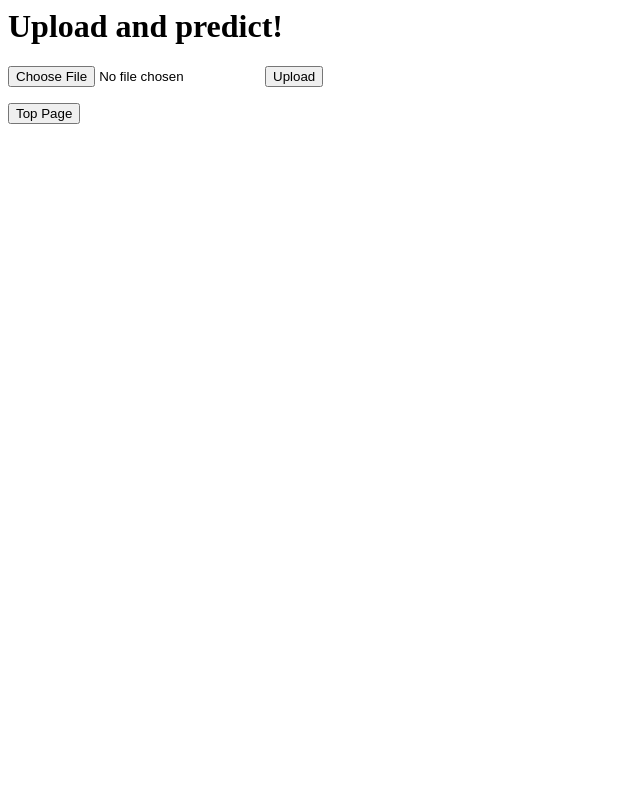
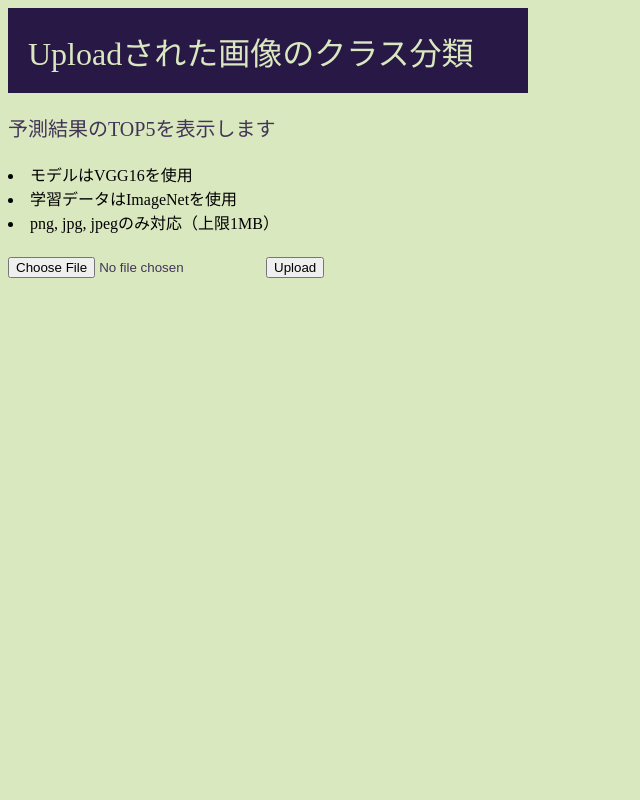
Before and after one commit to mazeru-bar/hello-mazeru-world, a Flask app: page /predict in a window 1280 px wide. Shown: the whole page, without its empty margins (0-640 px from the left). Run offline with Flask 2, Linux system fonts and the light colour scheme.

Commit message:
VGG16-ImageNet

```diff
--- a/app/app.py
+++ b/app/app.py
@@ -1,6 +1,6 @@
 import os, sys
 from flask import Flask, flash, request, redirect, url_for, render_template, send_from_directory
-from werkzeug.utils import secure_filename
+from werkzeug.utils import secure_filename # ファイル名をチェックする関数
 import numpy as np
 from PIL import Image
 import tensorflow as tf
@@ -15,20 +15,19 @@ sess = tf.Session()
 graph = tf.get_default_graph()
 set_session(sess)
 
-# VGG16 を構築する。
-model = VGG16()
-model.summary()
-
-
 UPLOAD_FOLDER = './uploads'
-ALLOWED_EXTENSIONS = set(['png', 'jpg', 'jpeg', 'gif'])
+ALLOWED_EXTENSIONS = set(['png', 'jpg', 'jpeg'])
 
 #Flaskオブジェクトの生成
 app = Flask(__name__)
 
 app.config['UPLOAD_FOLDER'] = UPLOAD_FOLDER
+# ファイル容量制限 : 1MB
+app.config['MAX_CONTENT_LENGTH'] = 1 * 1024 * 1024
 
 def is_allowed_file(filename):
+    # .があるかどうかのチェックと、拡張子の確認
+    # OKなら１、だめなら0
     return '.' in filename and filename.rsplit('.', 1)[1].lower() in ALLOWED_EXTENSIONS
 
 @app.route('/')
@@ -38,44 +37,66 @@ def index():
 @app.route('/predict', methods=['GET', 'POST'])
 def predict():
     if request.method == 'POST':
+
         if 'file' not in request.files:
             flash('No file.')
             return redirect(url_for('predict'))
+
         file = request.files['file']
+
         if file.filename == '':
             flash('No file.')
             return redirect(url_for('predict'))
+
         if file and is_allowed_file(file.filename):
+            # 安全なファイル名を作成して画像ファイルを保存
             filename = secure_filename(file.filename)
-            #file.save(os.path.join(app.config['UPLOAD_FOLDER'], filename))
-            #filepath = os.path.join(app.config['UPLOAD_FOLDER'], filename)
             file.save(app.config['UPLOAD_FOLDER']+'/'+filename)
+
             filepath = app.config['UPLOAD_FOLDER']+'/'+filename
 
-            img = Image.open(filepath).convert('RGB')
-            img = img.resize((224, 224))
-            x = np.array(img, dtype=np.float32)
-            x = x / 255.
-            x = x.reshape((1,) + x.shape)
+            """ """
 
+            # 学習済みのVGG16をロード
+            # 構造とともに学習済みの重みも読み込まれる
+            model = VGG16(weights='imagenet')
+            # model.summary()
+
+            # 引数で指定した画像ファイルを読み込む
+            # サイズはVGG16のデフォルトである224x224にリサイズされる
+            img = image.load_img(filepath, target_size=(224, 224))
+
+            # 画像ファイルをサーバから削除
+            os.remove(filepath)
+
+            # 読み込んだPIL形式の画像をarrayに変換
+            x = image.img_to_array(img)
+
+            # 3次元テンソル（rows, cols, channels) を
+            # 4次元テンソル (samples, rows, cols, channels) に変換
+            # 入力画像は1枚なのでsamples=1でよい
+            x = np.expand_dims(x, axis=0)
+
+            # Top-5のクラスを予測する
+            # VGG16の1000クラスはdecode_predictions()で文字列に変換される
+            scores = model.predict(preprocess_input(x))[0]
+
+            # 予測されたクラス名を日本語に変換する
             # ImageNet の日本語のラベルデータを読み込む
             with open('imagenet_class_index.json') as f:
                 data = json.load(f)
                 class_names = np.array([row['ja'] for row in data])
 
-            global sess
-            global graph
-            with graph.as_default():
-                set_session(sess)
-                #scores = model.predict(x, batch_size=1, verbose=0)
-                scores = model.predict(x)[0]
-                top3_classes = scores.argsort()[-3:][::-1]
+            top3_classes = scores.argsort()[-5:][::-1]
 
-                resultmsg = ''
-                for name, score in zip(class_names[top3_classes], scores[top3_classes]):
-                    resultmsg += '{}: {:.2%}'.format(name, score)
+            # 日本語での予測結果をリストに格納
+            results = []
+            for name, score in zip(class_names[top3_classes], scores[top3_classes]):
+                # scoreを小数点第3桁で切り捨て
+                score_rounddown = int(score*1000000) / 10000.0
+                results.append([name, score_rounddown])
 
-            return render_template('result.html', resultmsg=resultmsg, filepath=filepath)
+            return render_template('result.html', results=results)
 
     return render_template('predict.html')
 
@@ -83,6 +104,15 @@ def predict():
 def uploaded_file(filename):
     return send_from_directory(app.config['UPLOAD_FOLDER'], filename)
 
+# デバッグ中にCSSをキャッシュせず瞬時に値を反映する
+@app.context_processor
+def add_staticfile():
+    def staticfile_cp(fname):
+        path = os.path.join(app.root_path, 'static', 'css', fname)
+        mtime =  str(int(os.stat(path).st_mtime))
+        return '/static/css/' + fname + '?v=' + str(mtime)
+    return dict(staticfile=staticfile_cp)
+
 if __name__ == "__main__":
-    #app.run(debug=True)
-    app.run()
+    app.run(debug=True)
+    #app.run()
--- /dev/null
+++ b/app/static/css/style.css
@@ -0,0 +1,24 @@
+body {
+  background: #dae8bf;
+}
+
+.top_title {
+  font-size: 32px;
+  color: #dae8bf;
+  height: 45px;
+  width: 480px;
+  background-color: #281846;
+  padding: 20px;
+  position:relative
+  top: 50px;
+  left: 100px;
+}
+
+p {
+  color: #413557;
+  font-size: 20px;
+}
+
+li {
+  font-size: 16px;
+}
--- /dev/null
+++ b/app/static/js/script.js
@@ -0,0 +1 @@
+alert('JSファイルの読み込みテスト');
--- a/app/templates/predict.html
+++ b/app/templates/predict.html
@@ -1,16 +1,27 @@
 <html>
 	<head>
-		<title>{{name}}</title>
+		<title>Upload</title>
+
+		<!-- cssの読み込み -->
+		<link rel="stylesheet" type="text/css" href="{{ staticfile('style.css') }}">
 	</head>
 	<body>
-    <h1>Upload and predict!</h1>
+		<!-- jsの読み込み -->
+    <!-- <script src="static/js/script.js"></script> -->
+
+    <div class="top_title">Uploadされた画像のクラス分類</div>
+		<p>予測結果のTOP5を表示します</p>
+
+		<ui>
+			<li>モデルはVGG16を使用</li>
+			<li>学習データはImageNetを使用</li>
+			<li>png, jpg, jpegのみ対応（上限1MB）</li>
+		</ui>
 
     <form method=post enctype=multipart/form-data>
       <p><input type=file name=file required>
       <input type=submit value=Upload>
     </form>
 
-    <input type="button" value="Top Page" onClick="location.href='./predict'">
-
   </body>
 </html>
```
Also changed, not shown: app/templates/result.html (+16 -3 lines).
